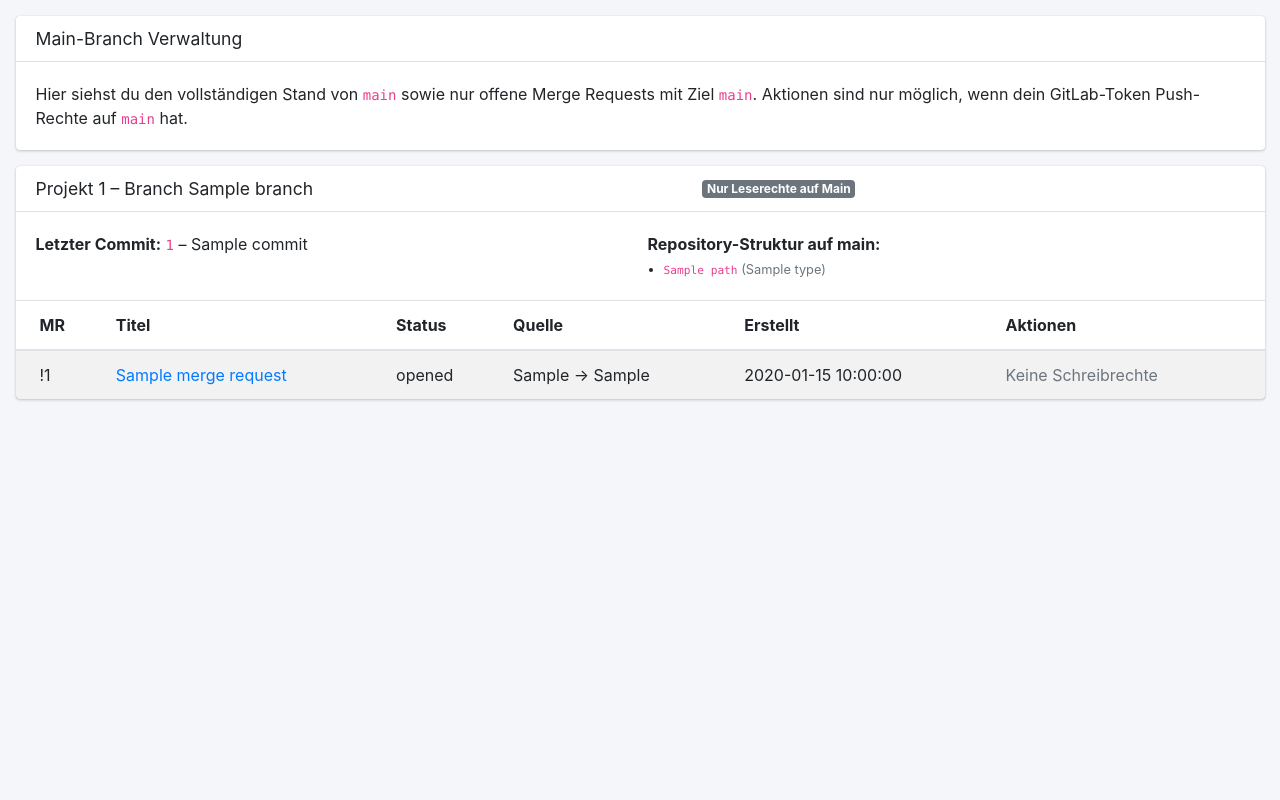
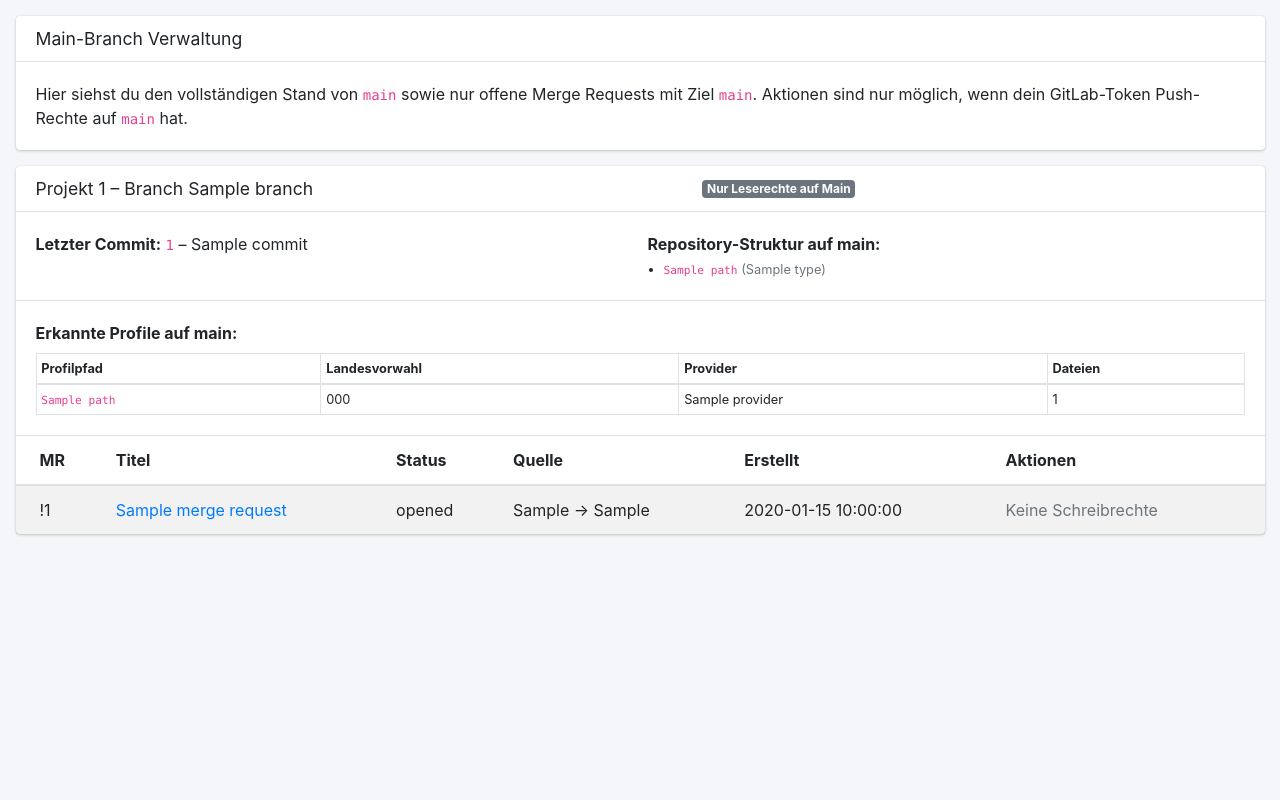
Before and after one commit to DeepZone/Profilmanager, a Flask app: template app/templates/gitlab/main_branch.html in a window 1280 px wide. Run offline with Flask 3, Linux system fonts and the light colour scheme; tables that the repository leaves empty hold one stand-in row (values such as "Sample post"); the template is opened without the code that fills it: values that come from a table or form of the project are taken from there, most other values are stand-ins (such as "Sample title", 1, 10 or a date in 2020); some libraries are stand-ins or nearby versions.

Commit message:
Show all detected main-branch profiles in admin view

```diff
--- a/app/templates/gitlab/main_branch.html
+++ b/app/templates/gitlab/main_branch.html
@@ -47,6 +47,35 @@
           {% endif %}
         </div>
       </div>
+    </div>
+  </div>
+  <div class="card-body border-bottom">
+    <strong>Erkannte Profile auf main:</strong>
+    <div class="small mt-2" style="max-height: 220px; overflow: auto;">
+      {% if project.profiles %}
+        <table class="table table-sm table-bordered mb-0">
+          <thead>
+            <tr>
+              <th>Profilpfad</th>
+              <th>Landesvorwahl</th>
+              <th>Provider</th>
+              <th>Dateien</th>
+            </tr>
+          </thead>
+          <tbody>
+            {% for profile in project.profiles %}
+              <tr>
+                <td><code>{{ profile.path }}</code></td>
+                <td>{{ profile.dial_code }}</td>
+                <td>{{ profile.provider }}</td>
+                <td>{{ profile.file_count }}</td>
+              </tr>
+            {% endfor %}
+          </tbody>
+        </table>
+      {% else %}
+        <span class="text-muted">Keine Profile unterhalb von <code>providers-*</code> gefunden.</span>
+      {% endif %}
     </div>
   </div>
   <div class="card-body table-responsive p-0">
```
Also changed, not shown: app/routes/gitlab_mr.py (+26 -0 lines), tests/test_gitlab_mr.py (+24 -1 lines).
